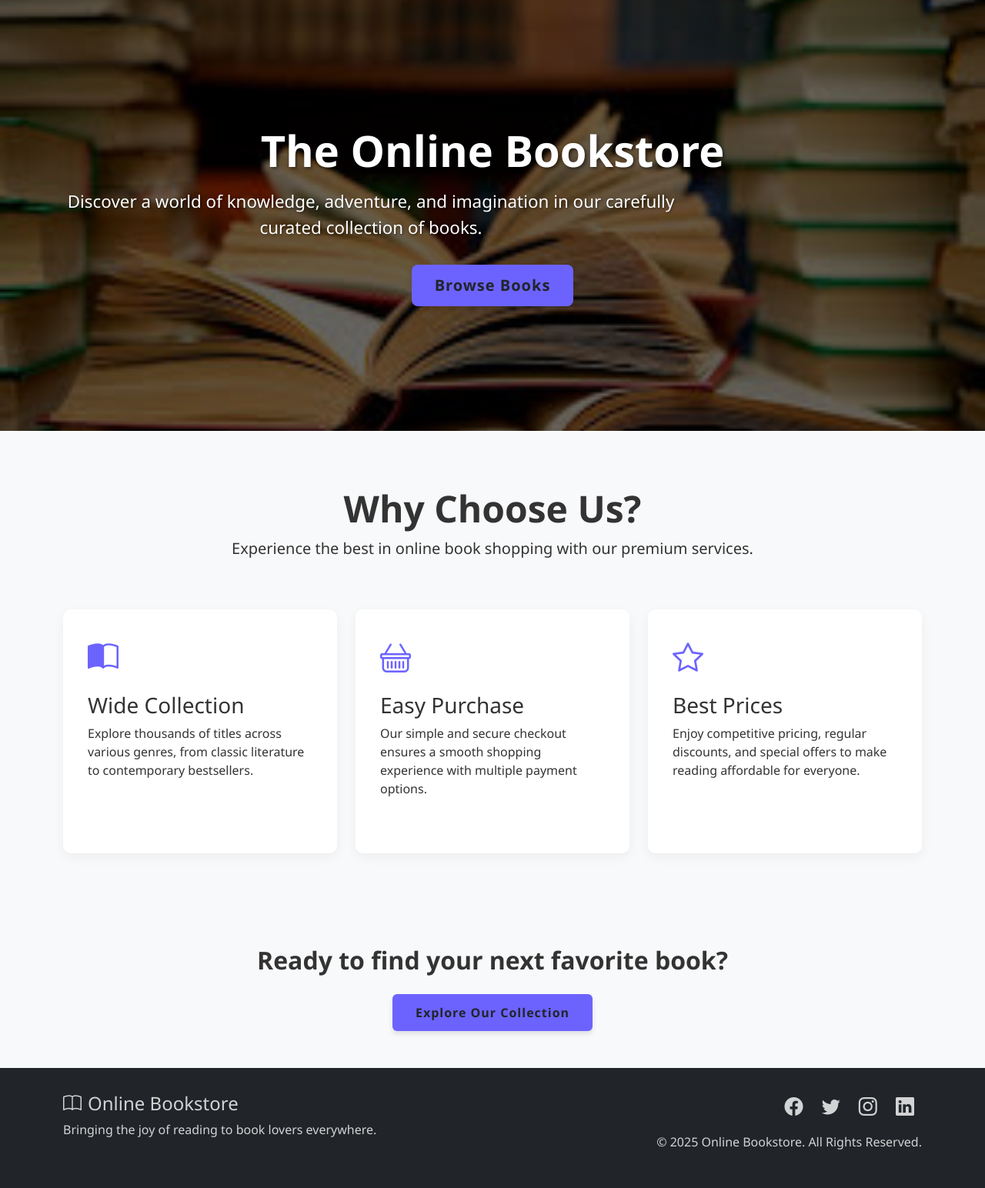
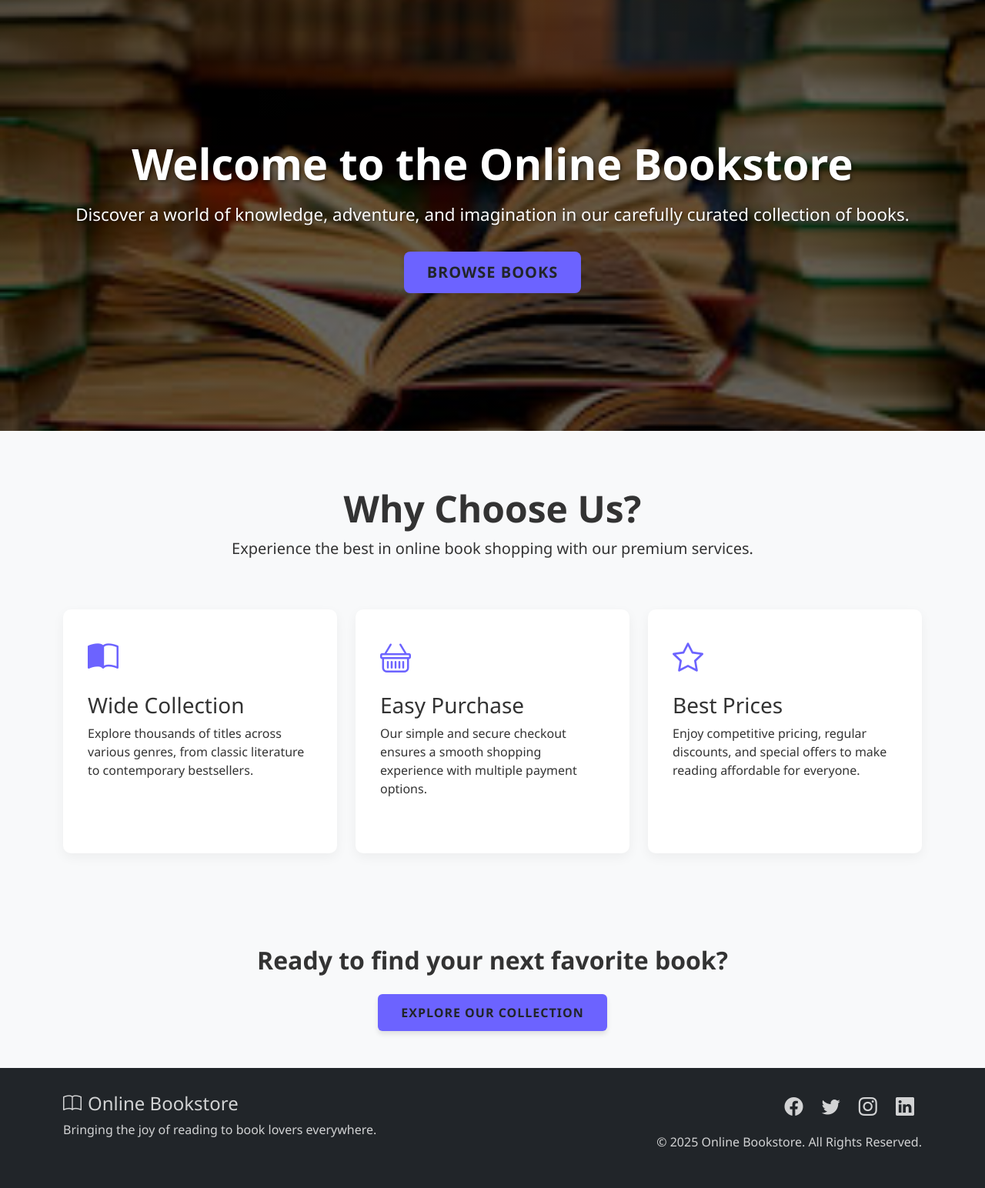
Before and after one commit to Affu2105/bookstore, a Django app: page / in a window 1280 px wide. Shown: the part 76-1620 px from the top of the page at 77% size. Run offline with Django 5.2, Linux system fonts and the light colour scheme.

Commit message:
modified code

```diff
--- a/templates/home.html
+++ b/templates/home.html
@@ -34,7 +34,6 @@
         }
         .hero p {
             font-size: 1.4rem;
-            max-width: 800px;
             margin-bottom: 2rem;
             text-shadow: 1px 1px 3px rgba(0, 0, 0, 0.5);
         }
@@ -43,6 +42,7 @@
             border: none;
             padding: 12px 30px;
             font-weight: 600;
+            text-transform: uppercase;
             letter-spacing: 1px;
             transition: all 0.3s ease;
             box-shadow: 0 4px 6px rgba(0, 0, 0, 0.1);
@@ -130,7 +130,7 @@
 <!-- Hero Section -->
 <div class="hero">
     <div class="container">
-        <h1>The Online Bookstore</h1>
+        <h1>Welcome to the Online Bookstore</h1>
         <p class="text-center">
             Discover a world of knowledge, adventure, and imagination in our carefully curated collection of books.
         </p>
```
